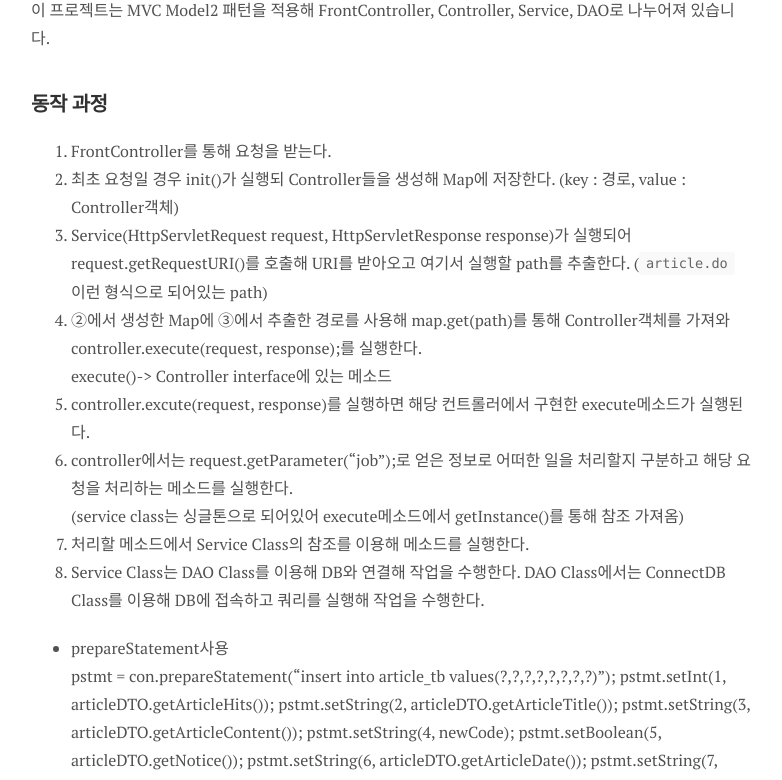
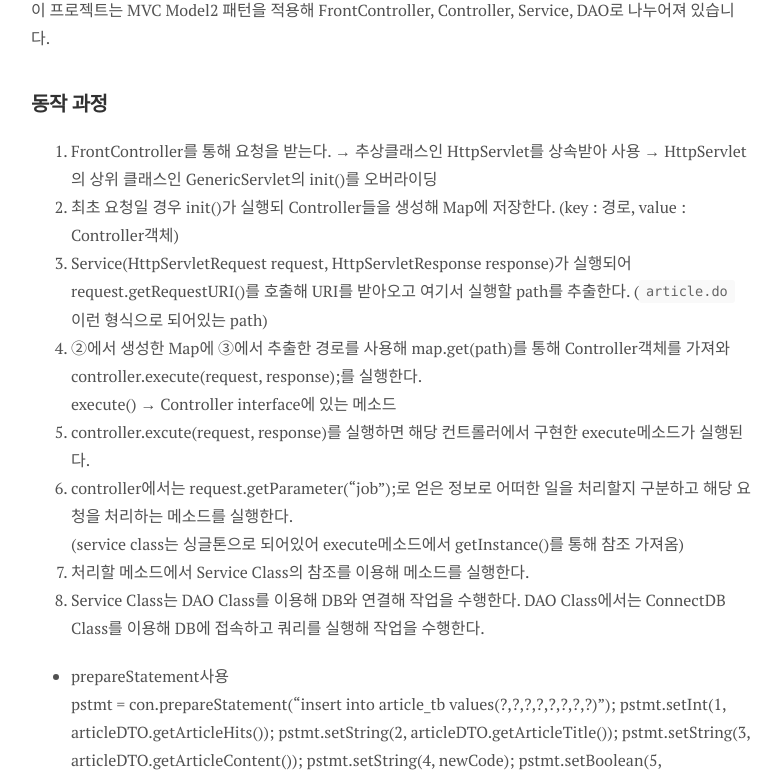
Before and after one commit to Somersbii/Somersbii.github.io, a Jekyll site: the page built from _posts/2019-11-14-Project-02.md, in a window 1280 px wide and 900 px high, scrolled down 505 px, cut to the strip 120-900 px from the top of the window. Shown: the whole strip, without its empty margins (249-1031 px from the left). Built offline with Jekyll 4.4.1, drawn with Linux system fonts in a browser that asks for light colours; nearby versions of some CDN libraries; comment, search, counter and statistics services are not loaded.

Commit message:
update article

```diff
--- a/_posts/2019-11-14-Project-02.md
+++ b/_posts/2019-11-14-Project-02.md
@@ -14,10 +14,12 @@ comments: true
 
 ## 동작 과정
 1. FrontController를 통해 요청을 받는다.
+    → 추상클래스인 HttpServlet를 상속받아 사용
+    → HttpServlet의 상위 클래스인 GenericServlet의 init()를 오버라이딩
 2. 최초 요청일 경우 init()가 실행되 Controller들을 생성해 Map에 저장한다. (key : 경로, value : Controller객체)
 3. Service(HttpServletRequest request, HttpServletResponse response)가 실행되어 request.getRequestURI()를 호출해 URI를 받아오고 여기서 실행할 path를 추출한다. (`article.do` 이런 형식으로 되어있는 path)
 4. ②에서 생성한 Map에 ③에서 추출한 경로를 사용해 map.get(path)를 통해 Controller객체를 가져와 controller.execute(request, response);를 실행한다.
-execute()-> Controller interface에 있는 메소드
+execute() → Controller interface에 있는 메소드
 5. controller.excute(request, response)를 실행하면 해당 컨트롤러에서 구현한 execute메소드가 실행된다.
 6. controller에서는 request.getParameter("job");로 얻은 정보로 어떠한 일을 처리할지 구분하고 해당 요청을 처리하는 메소드를 실행한다.
 (service class는 싱글톤으로 되어있어 execute메소드에서 getInstance()를 통해 참조 가져옴)
```
